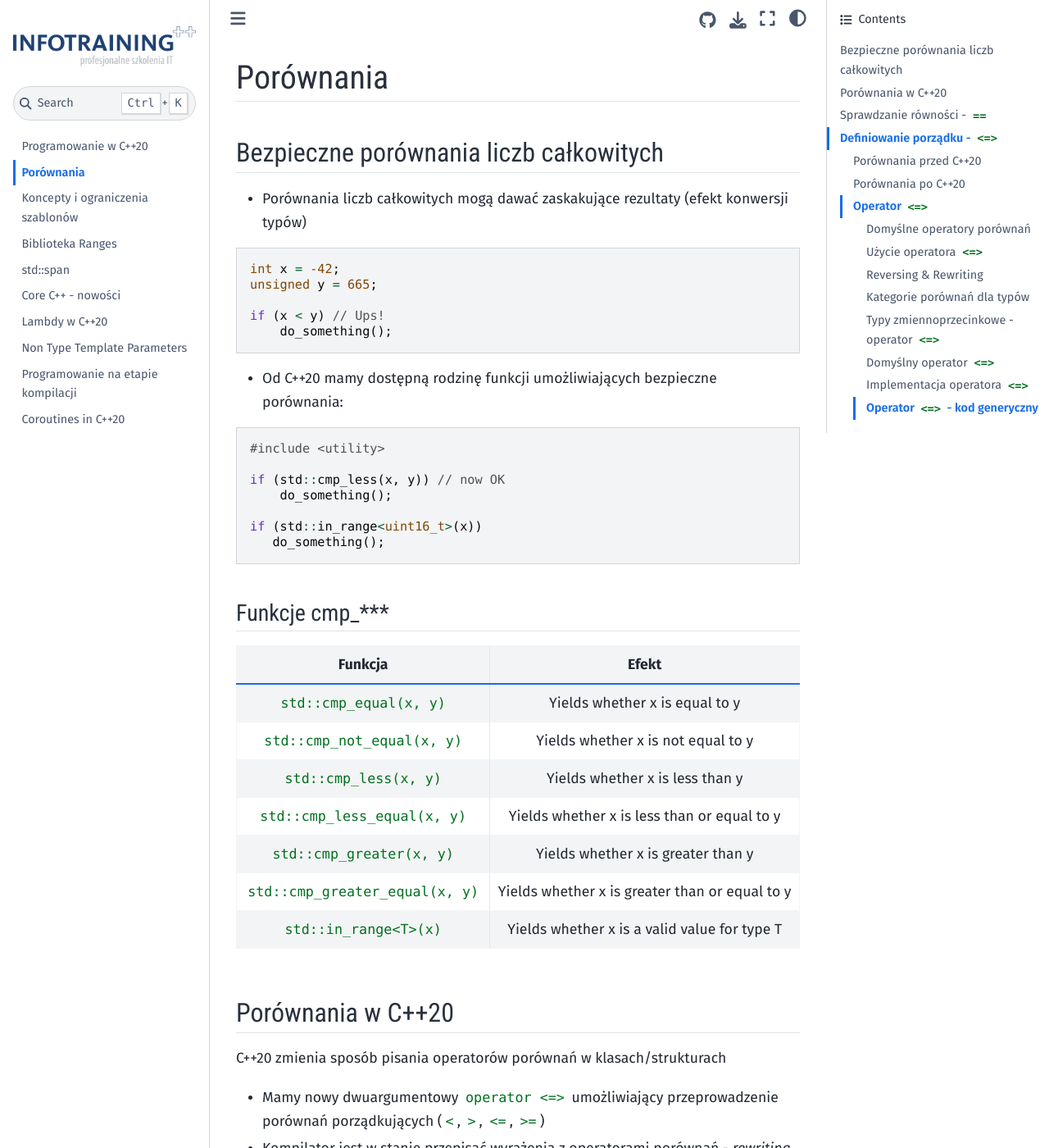
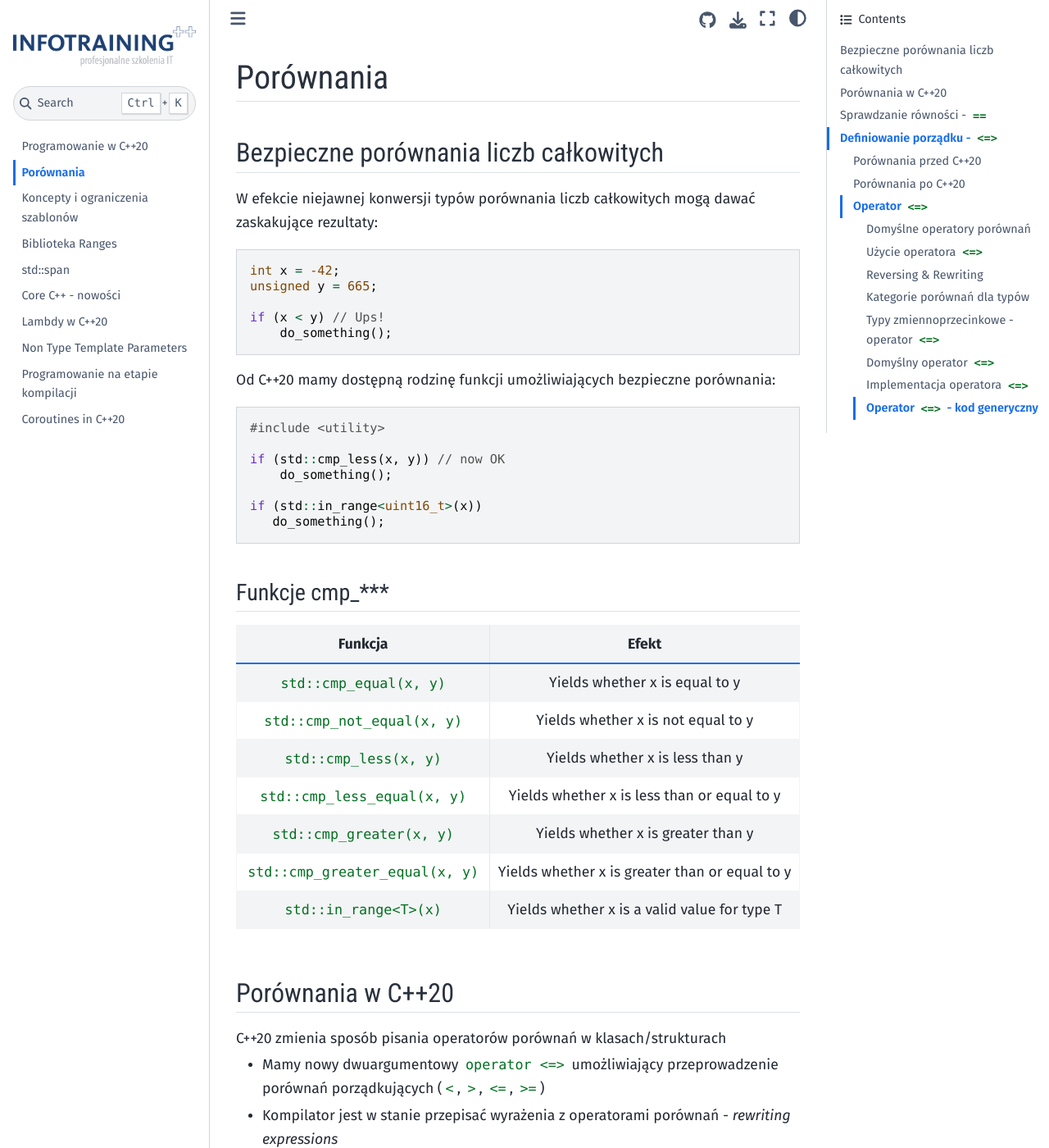
Before and after one commit to infotraining/docs-cpp-20, a Jupyter Book: the page built from comparisons.md, in a window 1280 px wide and 1400 px high. Shown: the whole window at 82% size. Built offline with Jupyter Book 1.0.4 settings and Sphinx 7.4.7 and the Sphinx Book theme 1.1.4, drawn with Linux system fonts in a browser that asks for light colours; some web fonts are replaced; some of the changed text lies outside the part shown.

Commit message:
Add fixes for comparisons

````diff
--- a/_static/custom.css
+++ b/_static/custom.css
@@ -18,6 +18,11 @@ body {
 
 p {
   font-size: 1.1em !important;
+}
+
+p + ul.simple
+{
+  margin-top: -1rem !important;
 }
 
 main.bd-content #main-content h1,
@@ -66,7 +71,7 @@ code,
 kbd,
 samp,
 pre {
-  font-family: "Cascadia Code", var(--pst-font-family-monospace) !important;
+  font-family: "Cascadia Mono", var(--pst-font-family-monospace) !important;
   font-size: 95% !important;
   border-radius: 0px !important;
 }
--- a/comparisons.md
+++ b/comparisons.md
@@ -2,7 +2,7 @@
 
 ## Bezpieczne porównania liczb całkowitych
 
-* Porównania liczb całkowitych mogą dawać zaskakujące rezultaty (efekt konwersji typów)
+W efekcie niejawnej konwersji typów porównania liczb całkowitych mogą dawać zaskakujące rezultaty:
 
 ``` c++
 int x = -42;
@@ -12,7 +12,7 @@ if (x < y) // Ups!
     do_something();
 ```
 
-* Od C++20 mamy dostępną rodzinę funkcji umożliwiających bezpieczne porównania:
+Od C++20 mamy dostępną rodzinę funkcji umożliwiających bezpieczne porównania:
 
 ``` c++
 #include <utility>
@@ -166,7 +166,7 @@ public:
 
 ### Operator `<=>`
 
-* **Three-way comparison operator**
+* **Three-way comparison operator !!!**
 * Nowy dwuargumentowy operator umożliwiający wszystkie porównania między obiektami
 * Może zostać zdefiniowany jako `default`
 * Wykonuje tzw. *three-way comparison*, które zwraca wartość, która może być porównana do wartości `0`
@@ -250,8 +250,8 @@ bool result = v1 < v2;   // prefer standard comparisons
     * `std::weak_ordering::equivalent`
     * `std::weak_ordering::greater`
 * **partial ordering**
-  * dowolna wartość danego typu może być *mniejsza*, **równoważna** lub *większa* od innej wartości tego typu (uwzględniając samą siebie)
-  * ale możliwa jest też sytuacja, że dla dwóch wartości nie można określić porządku
+  * dowolna wartość danego typu może być *mniejsza*, *równoważna* lub *większa* od innej wartości tego typu (uwzględniając samą siebie)
+  * ale możliwa jest też sytuacja, że dla dwóch wartości **nie można określić porządku**
   * np. typy zmiennoprzecinkowe (każde porównanie z `NaN` zwraca `false`)
   * sortowanie obiektów może być niemożliwe (jeśli w zbiorze wartości jest `NaN`)
   * wartości:
@@ -271,8 +271,9 @@ std::string{"hi"} <=> "hi" // yields std::strong_ordering::equal
 std::pair{42, 0.0} <=> std::pair{42, 7.7} // yields std::partial_ordering::less
 ```
 
-* Dozwolona jest niejawna konwersja do typu słabszej kategorii:
-  * `std::strong_ordering -> std::weak_ordering -> std::partial_ordering`
+Dozwolona jest niejawna konwersja do typu słabszej kategorii:
+
+* `std::strong_ordering -> std::weak_ordering -> std::partial_ordering`
 
 ``` c++
 if (x <=> y == std::partial_ordering::equivalent) // always OK
````
Also changed, not shown: other parts of comparisons.md (+4 -4 lines).
